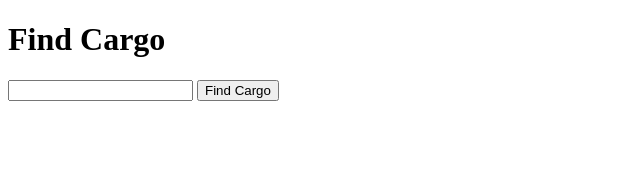
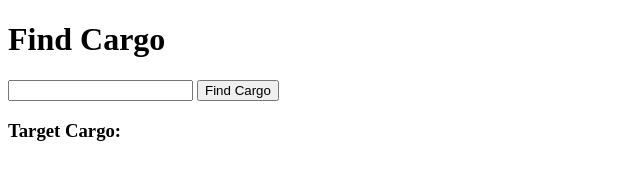
Before and after one commit to emreesimdev/js-ts-core-foundations, a plain HTML site: page 01-vanilla-js/07-dom-manipulation/index.html in a window 1280 px wide. Both pictures are taken after a click on the button "Find Cargo". Shown: the whole page, without its empty margins (0-640 px from the left). Drawn offline with Linux system fonts and the light colour scheme.

Commit message:
feat: implement live DOM updating with user input

```diff
--- a/01-vanilla-js/07-dom-manipulation/app.js
+++ b/01-vanilla-js/07-dom-manipulation/app.js
@@ -1,3 +1,4 @@
+/*
 // --- SECTION 1: DOM SELECTION & EVENTS ---
 
 const searchInput = document.querySelector("#cargoInput");
@@ -6,3 +7,14 @@ const searchButton = document.querySelector("#searchBtn");
 searchButton.addEventListener("click", () => {
   console.log(`Target Cargo: ${searchInput.value}`);
 });
+*/
+
+// --- SECTION 2: DOM UPDATING ---
+
+const searchInput = document.querySelector("#cargoInput");
+const searchButton = document.querySelector("#searchBtn");
+
+searchButton.addEventListener("click", () => {
+  document.querySelector("#resultDisplay").textContent =
+    `Target Cargo: ${searchInput.value}`;
+});
--- a/01-vanilla-js/07-dom-manipulation/index.html
+++ b/01-vanilla-js/07-dom-manipulation/index.html
@@ -11,6 +11,7 @@
     <input type="text" id="cargoInput" />
 
     <button id="searchBtn">Find Cargo</button>
+    <h3 id="resultDisplay"></h3>
 
     <script src="app.js"></script>
   </body>
```
